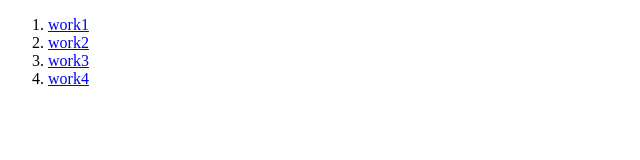
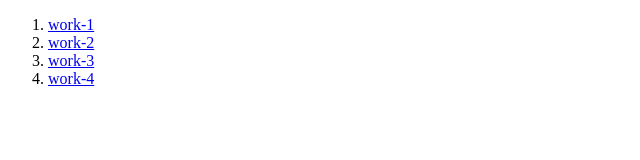
Before and after one commit to Shabeer1590/1-4-tasks, a plain HTML site: page index.html in a window 1280 px wide. Shown: the full height of the page, 0-640 px from the left. Drawn offline with Linux system fonts and the light colour scheme.

Commit message:
Add files via upload

```diff
--- a/index.html
+++ b/index.html
@@ -6,12 +6,11 @@
     <title>Document</title>
 </head>
 <body>
-    <ol>
-        <li><a href="./work1.html">work1</a></li>
-        <li><a href="./work2.html">work2</a></li>
-        <li><a href="./work3.html">work3</a></li>
-        <li><a href="./work4.html">work4</a></li>
+      <ol>
+        <li><a href="./work1.html" target="_blank">work-1</a></li>
+        <li><a href="./work2.html" target="_blank">work-2</a></li>
+        <li><a href="./work3.html" target="_blank">work-3</a></li>
+        <li><a href="./work4.html" target="_blank">work-4</a></li>
 
-    </ol>
 </body>
 </html>
```
